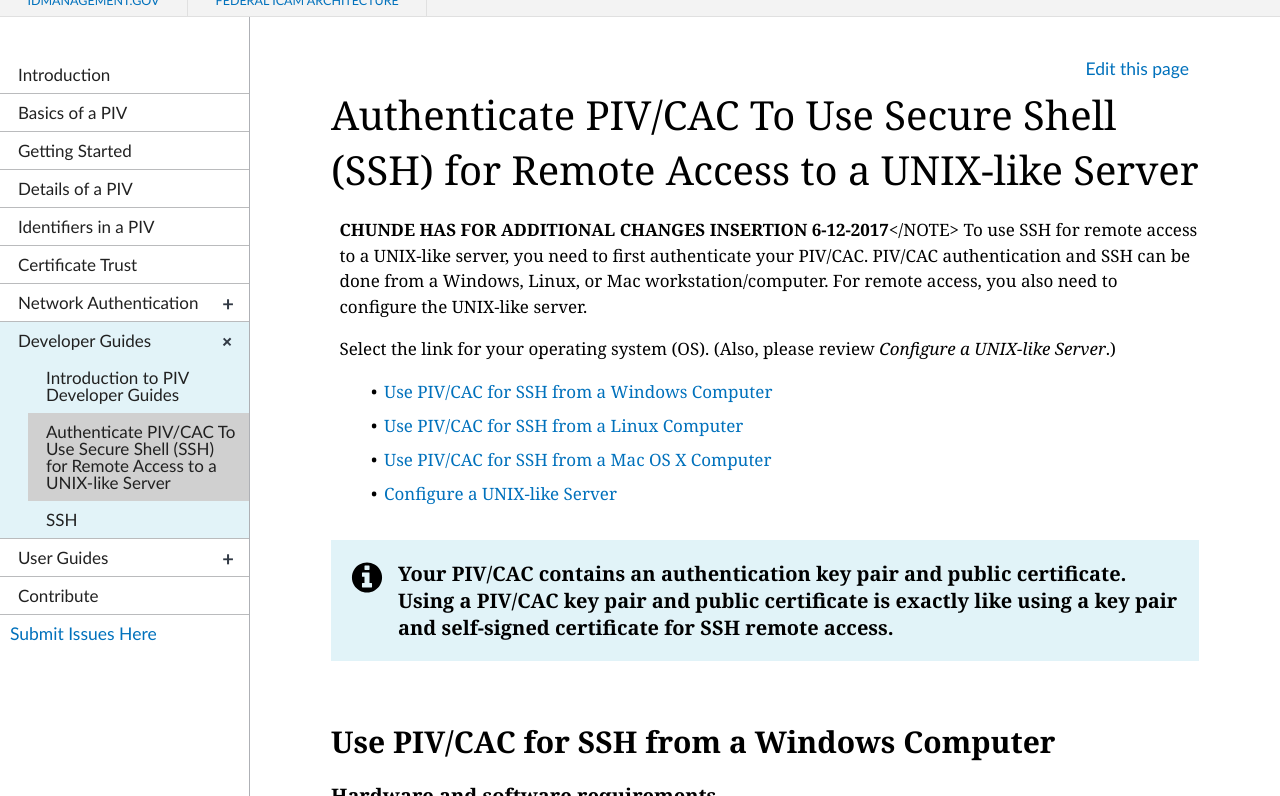
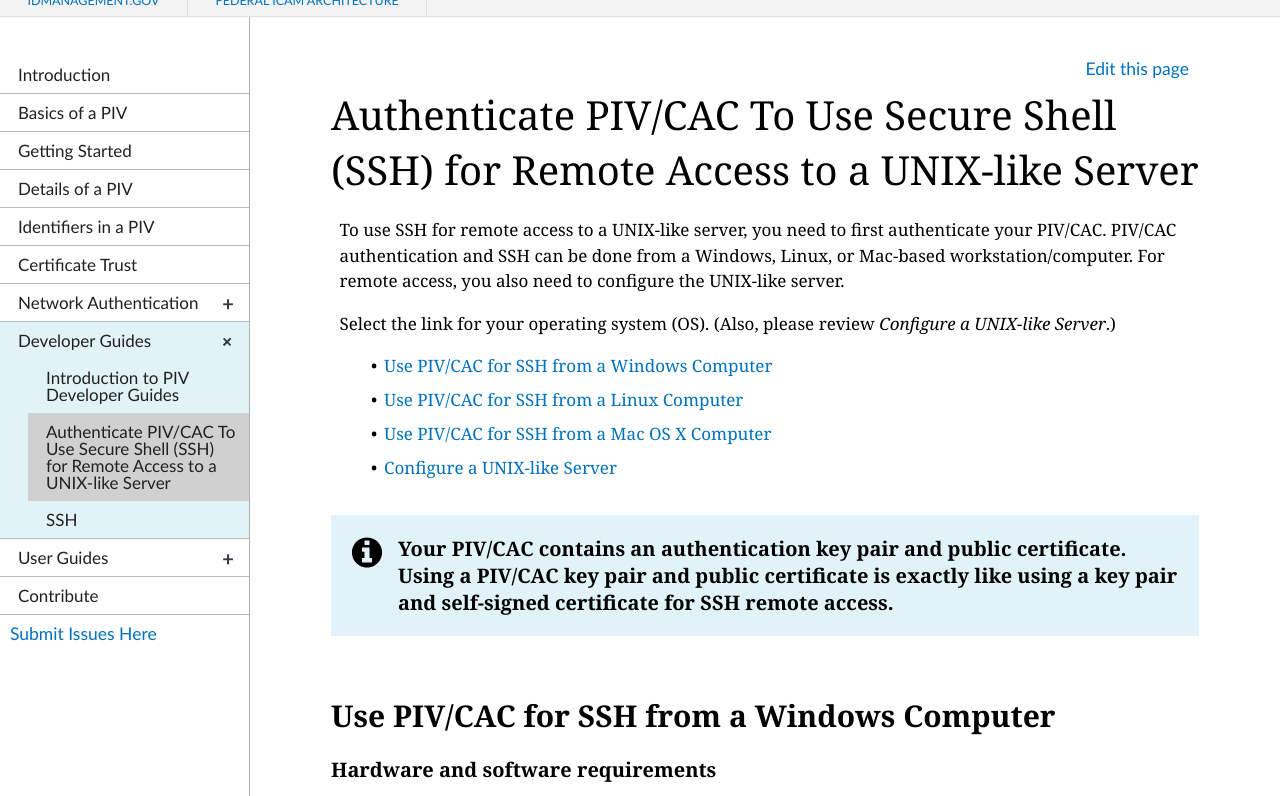
Before and after one commit to GSA/piv-guides, a Jekyll site: the page built from _devconfig/ssh-all-2.md, in a window 1280 px wide and 900 px high, cut to the strip 104-900 px from the top of the window. Built offline with Jekyll 4.4.1, drawn with Linux system fonts in a browser that asks for light colours; nearby versions of some CDN libraries; some of the changed text lies outside the part shown.

Commit message:
Create ssh-all-2.md

```diff
--- a/_devconfig/ssh-all-2.md
+++ b/_devconfig/ssh-all-2.md
@@ -1,11 +1,11 @@
 ---
 layout: default
 title: Authenticate PIV/CAC To Use Secure Shell (SSH) for Remote Access to a UNIX-like Server
-permalink: /devconfig/ssh-all
+permalink: /devconfig/ssh-all-2
 collection: devconfig
 ---
-**CHUNDE HAS FOR ADDITIONAL CHANGES INSERTION 6-12-2017**</NOTE>
-To use SSH for remote access to a UNIX-like server, you need to first authenticate your PIV/CAC. PIV/CAC authentication and SSH can be done from a Windows, Linux, or Mac workstation/computer. For remote access, you also need to configure the UNIX-like server.
+
+To use SSH for remote access to a UNIX-like server, you need to first authenticate your PIV/CAC. PIV/CAC authentication and SSH can be done from a Windows, Linux, or Mac-based workstation/computer. For remote access, you also need to configure the UNIX-like server.
 
 Select the link for your operating system (OS). (Also, please review _Configure a UNIX-like Server_.)
 
@@ -143,13 +143,13 @@
 
 {% include alert-warning.html heading = "The card reader may flash. **Do not** remove the PIV/CAC until the login process has been completed." %}&nbsp;
 
-## Use PIV/CAC for SSH from a Mac Sierra OS X Computer
+## Use PIV/CAC for SSH from a Mac Computer
 
 ### Hardware and software requirements
 
   * A PIV/CAC
   * A smartcard reader
-  * A Mac OS X computer configured for PIV/CAC login. For additional information, go to [**configure opensc**](https://www.github.com/OpenSC/OpenSC/wiki/Download-latest-OpenSC-stable-release){:target="_blank"}.
+  * A macOS 10.12 Sierra-based computer configured for PIV/CAC login. For additional information, go to [**configure opensc**](https://www.github.com/OpenSC/OpenSC/wiki/Download-latest-OpenSC-stable-release){:target="_blank"}.
 
 ### Procedures
 
```
